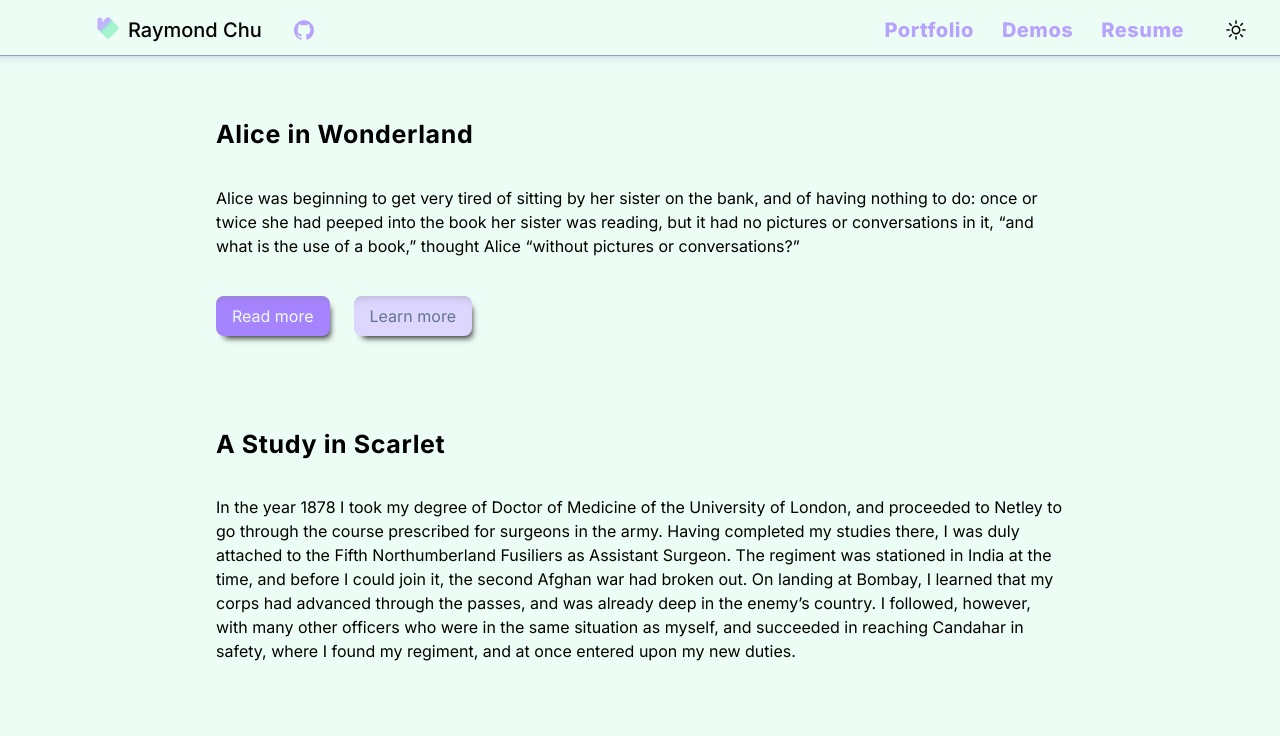
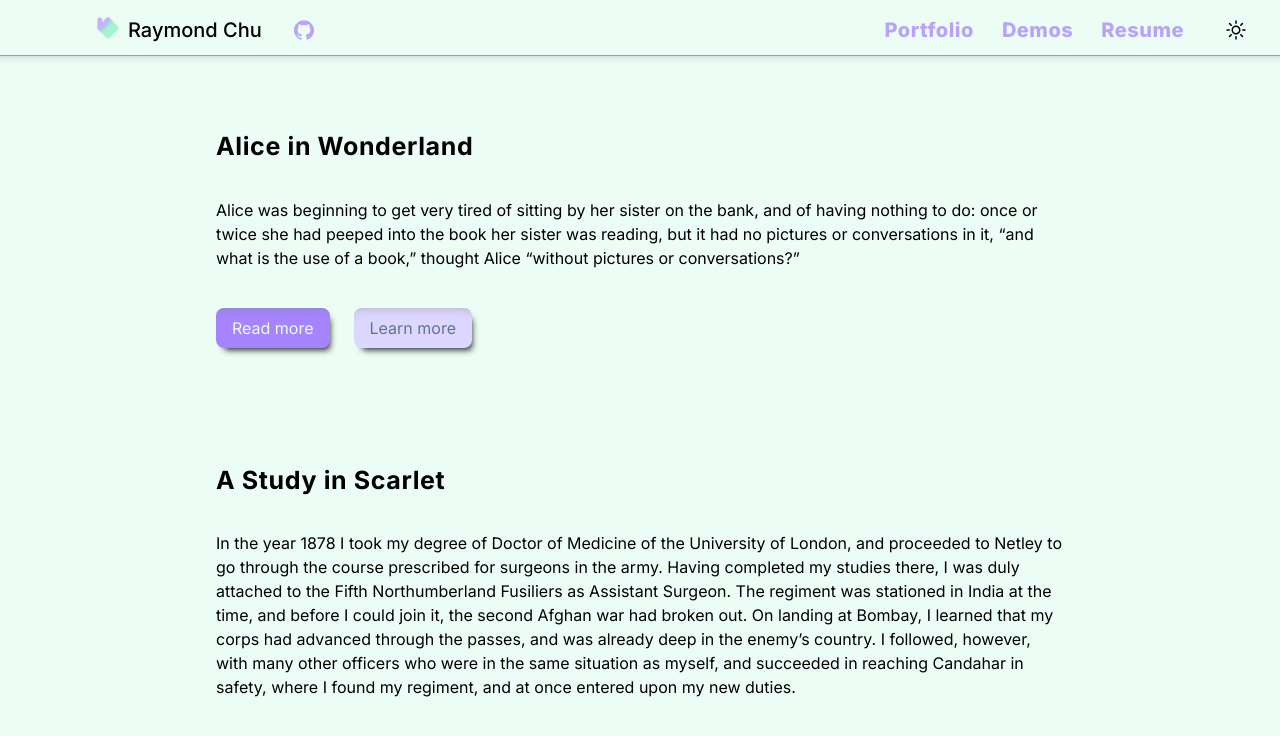
Before and after one commit to arrraichu/portfolio, a Next.js app: page / in a window 1280 px wide. Shown: the top 736 px of the page. Built offline with nearby package versions, Linux system fonts and the light colour scheme.

Commit message:
feat : title content

```diff
--- a/app/_components/content/text-buttons-content.tsx
+++ b/app/_components/content/text-buttons-content.tsx
@@ -11,7 +11,7 @@ export default function TextButtonsContent({
   secondaryButtonHref?: string
 }>) {
   return (
-    <section className="flex flex-col py-5 px-5 md:px-10 lg:px-18 gap-2">
+    <section className="flex flex-col py-8 px-5 md:px-10 lg:px-18 gap-2">
       <h2>{title}</h2>
       <span className="my-2 px-2">{text}</span>
       <div className="flex pt-4 gap-2">
--- a/app/_components/content/text-content.tsx
+++ b/app/_components/content/text-content.tsx
@@ -3,7 +3,7 @@ export default function TextContent({ title, text }: Readonly<{
   text: string
 }>) {
   return (
-    <section className="flex flex-col py-5 px-5 md:px-10 lg:px-18 gap-2">
+    <section className="flex flex-col py-8 px-5 md:px-10 lg:px-18 gap-2">
       <h2>{title}</h2>
       <span className="my-2 px-2">{text}</span>
     </section>
--- /dev/null
+++ b/app/_components/content/title-content.tsx
@@ -0,0 +1,13 @@
+export default function TitleContent({ title, text }: Readonly<{
+  title: string,
+  text: string
+}>) {
+  return (
+    <section className="flex flex-col py-8 px-5 md:px-10 lg:px-18 gap-2">
+      <h1 className="font-black text-(--accent-color)">{title}</h1>
+      <span className="my-2 px-2">
+        {text}
+      </span>
+    </section>
+  );
+}
--- a/app/page.tsx
+++ b/app/page.tsx
@@ -1,5 +1,5 @@
-import TextContent from "./_components/content/text-content";
-import TextButtonsContent from "./_components/content/text-buttons-content";
+import TextContent from './_components/content/text-content';
+import TextButtonsContent from './_components/content/text-buttons-content';
 
 export default function Home() {
   return (
--- a/app/private/page.tsx
+++ b/app/private/page.tsx
@@ -3,7 +3,7 @@ import Link from 'next/link';
 import authorize from '@/app/_lib/authorize';
 import Title from '@/app/_components/title/title';
 
-import { GridItems, GridTextItem } from '../_components/content/grid-items';
+import { GridItems, GridTextItem } from '../_components/grid/grid-items';
 
 const _CURRENT_PATHNAME = "/private";
 
```
Also changed, not shown: app/_components/grid/grid-items.tsx (renamed from app/_components/content/grid-items.tsx).
